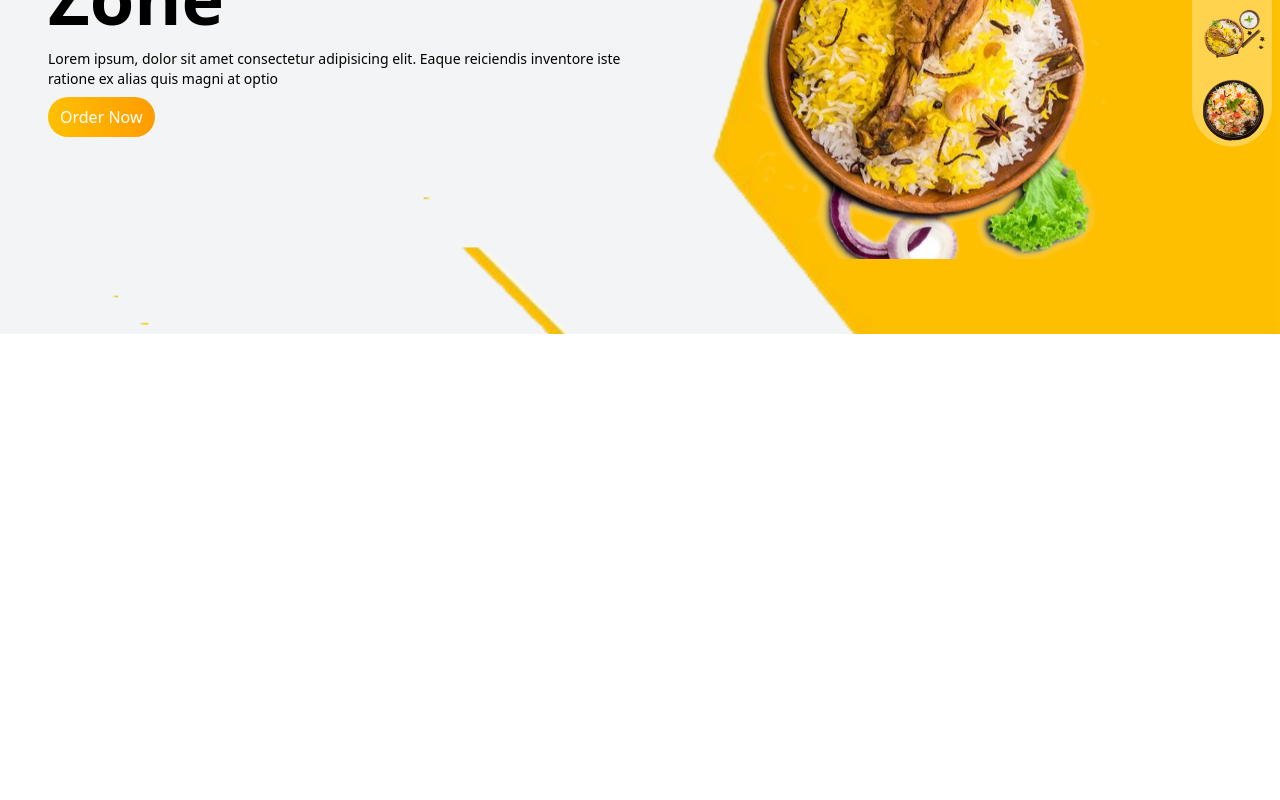
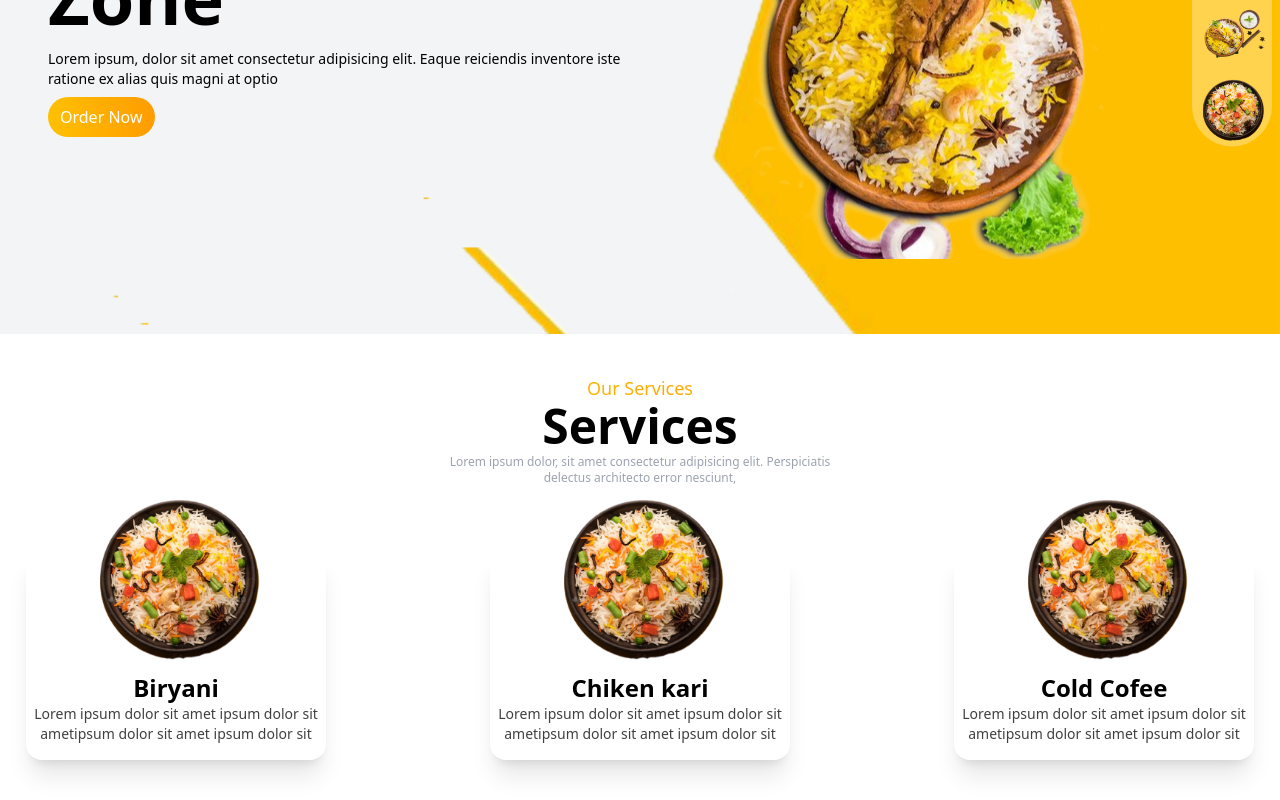
Before and after one commit to Jacklien-Kamal/Foody-React, a React (Vite) app: page / in a window 1280 px wide. Shown: the part 326-1126 px from the top of the page. Before the commit the page ends 800 px from the top, so only its background shows below. Built offline with nearby package versions, Linux system fonts and the light colour scheme.

Commit message:
Services Component

```diff
--- a/src/App.jsx
+++ b/src/App.jsx
@@ -1,12 +1,14 @@
 import React from 'react'
 import Navbar from './components/Navbar/Navbar'
 import Welcom from './components/welcome/welcome'
+import Services from './components/Services/Services'
 
 export default function App() {
   return (
     <>
     <Navbar/>
     <Welcom/>
+    <Services/>
     </>
   )
 }
--- /dev/null
+++ b/src/components/Services/Services.jsx
@@ -0,0 +1,55 @@
+import React from "react";
+import food1 from '../../assets/biryani2.png'
+import food2 from '../../assets/biryani3.png'
+import food3 from '../../assets/biryani4.png'
+export default function Services() {
+
+    const cards=[
+        {
+            imgUrl:food1,
+            title:"Biryani",
+            description:"Lorem ipsum dolor sit amet ipsum dolor sit ametipsum dolor sit amet ipsum dolor sit"
+        },
+        {
+            imgUrl:food1,
+            title:"Chiken kari",
+            description:"Lorem ipsum dolor sit amet ipsum dolor sit ametipsum dolor sit amet ipsum dolor sit"
+        },{
+            imgUrl:food1,
+            title:"Cold Cofee",
+            description:"Lorem ipsum dolor sit amet ipsum dolor sit ametipsum dolor sit amet ipsum dolor sit"
+        }
+    ]
+  return (
+    <div className="dark:bg-gray-900 dark:text-white py-10">
+      <div>
+        {/* header */}
+        <div className="text-center max-w-[400px] mx-auto mb-2 ">
+          <p className="text-lg bg-clip-text text-transparent bg-gradient-to-r from-primary to-secondary">Our Services</p>
+          <h1 className="text-5xl font-bold pb-1">Services</h1>
+          <p className="text-xs font-medium text-gray-400 ">
+            Lorem ipsum dolor, sit amet consectetur adipisicing elit.
+            Perspiciatis delectus architecto error nesciunt,
+          </p>
+        </div>
+
+        {/* Cards */}
+        <div className="grid grid-cols-1 gap-28 sm:grid-cols-1 md:grid-cols-2 xl:grid-cols-3 place-items-center mt-16  ">
+            {cards.map((card,idx)=>(
+            <div key={idx} className="group max-h-[210px] bg-white shadow-xl text-center max-w-[300px] duration-300 rounded-2xl cursor-pointer hover:bg-primary hover:text-white dark:bg-gray-800 dark:text-white  ">
+                <div>
+                <img src={card.imgUrl} className="w-52 mx-auto transform -translate-y-14 group-hover:scale-105 group-hover:rotate-6 duration-300"/>
+
+                </div>
+                <div className="-translate-y-12 ">
+                <h1 className="text-2xl font-bold"> {card.title}</h1>
+                <p className="text-sm opacity-75 "> {card.description}</p>
+                </div>
+
+            </div>
+))}
+        </div>
+      </div>
+    </div>
+  );
+}
```
Also changed, not shown: 1 other file (tests, documents, lock files or other folders).
